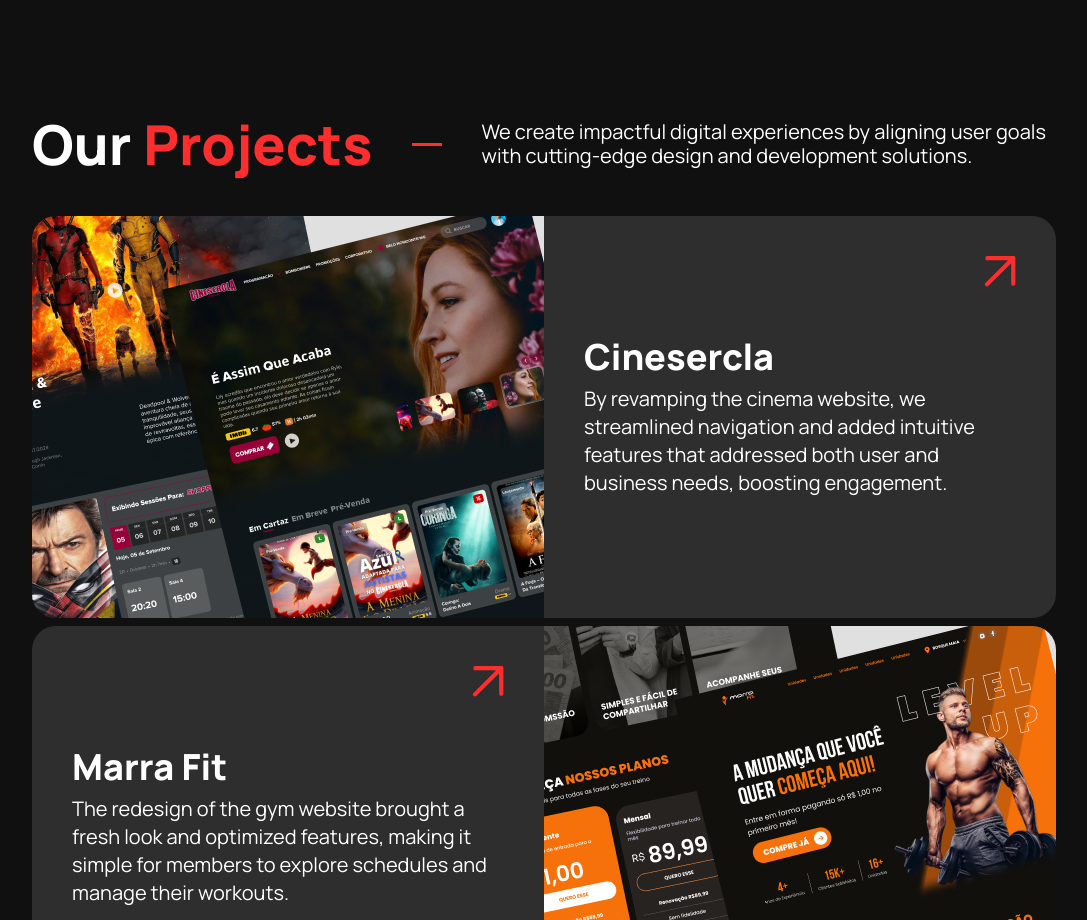
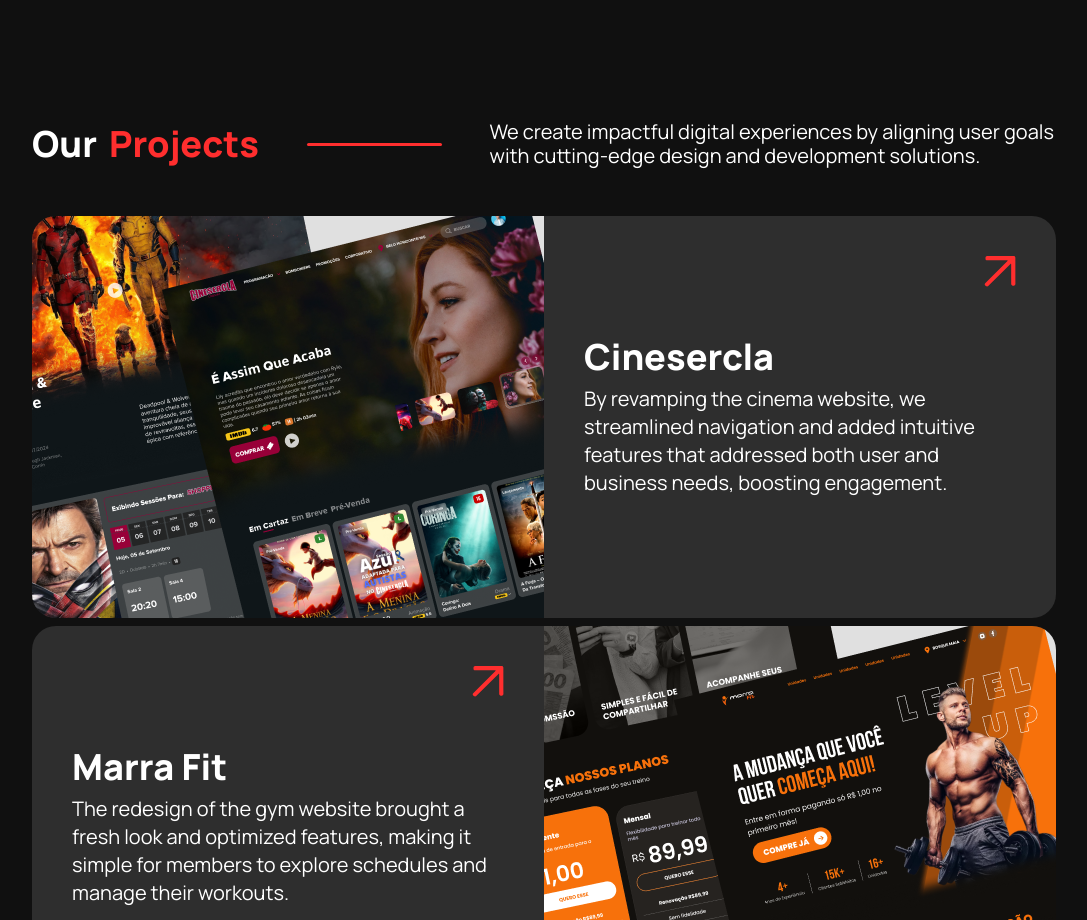
Before and after one commit to martins87/wdc-site, a Next.js app: page / in a window 1280 px wide. Shown: the part 900-1820 px from the top of the page, without its empty margins (96-1183 px from the left). Built offline with nearby package versions, Linux system fonts and the light colour scheme.

Commit message:
edit section title responsiveness

```diff
--- a/app/components/HorizontalLine.tsx
+++ b/app/components/HorizontalLine.tsx
@@ -1,6 +1,6 @@
 const HorizontalLine = () => {
   return (
-    <div className="hidden mobile:flex w-full h-0.5 tablet:h-[3px] bg-main_color"></div>
+    <div className="hidden md:flex w-full h-0.5 tablet:h-[3px] rounded-lg bg-main_color"></div>
   );
 };
 
--- a/app/components/SectionTitle.tsx
+++ b/app/components/SectionTitle.tsx
@@ -14,15 +14,15 @@
   description,
 }) => {
   return (
-    <div className="w-full flex flex-col gap-y-4 mobile:flex-row items-start mobile:items-center justify-between mb-10 font-[family-name:var(--font-manrope)] text-white">
-      <div className="w-2/5 flex items-start mobile:items-center gap-10 mr-10">
-        <span className="flex gap-3 text-4xl tablet:text-[55px] font-extrabold">
+    <div className="w-full flex flex-col gap-y-4 md:flex-row items-start md:items-center justify-between mb-10 font-[family-name:var(--font-manrope)] text-white">
+      <div className="w-2/5 flex items-start mobile:items-center gap-x-12">
+        <span className="flex gap-3 text-4xl tablet:text-4xl font-extrabold">
           <span>{inWhite}</span>
           <span className="text-main_color">{inRed}</span>
         </span>
         <HorizontalLine />
       </div>
-      <span className="flex flex-1 text-base tablet:text-[20px]">
+      <span className="w-full md:w-3/5 flex flex-1 text-base tablet:text-[20px] md:ml-12">
         {description}
       </span>
     </div>
```
